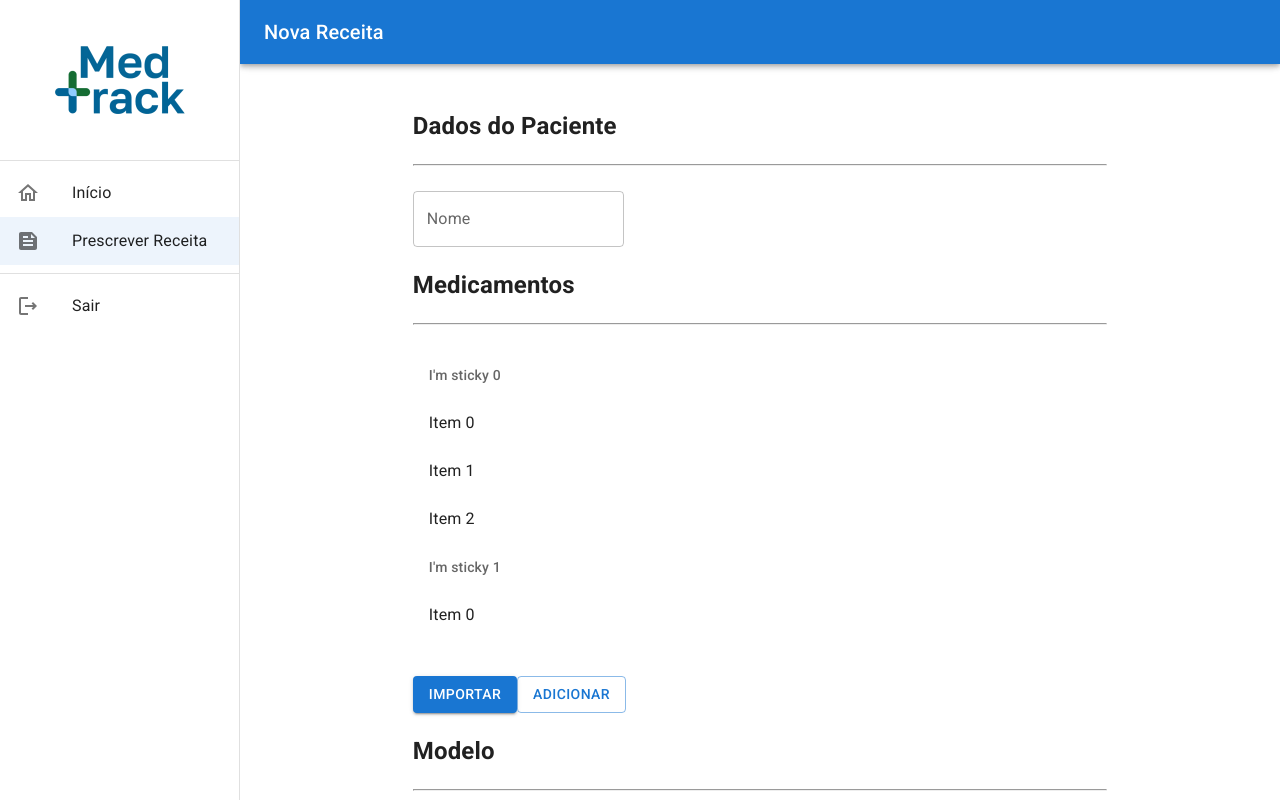
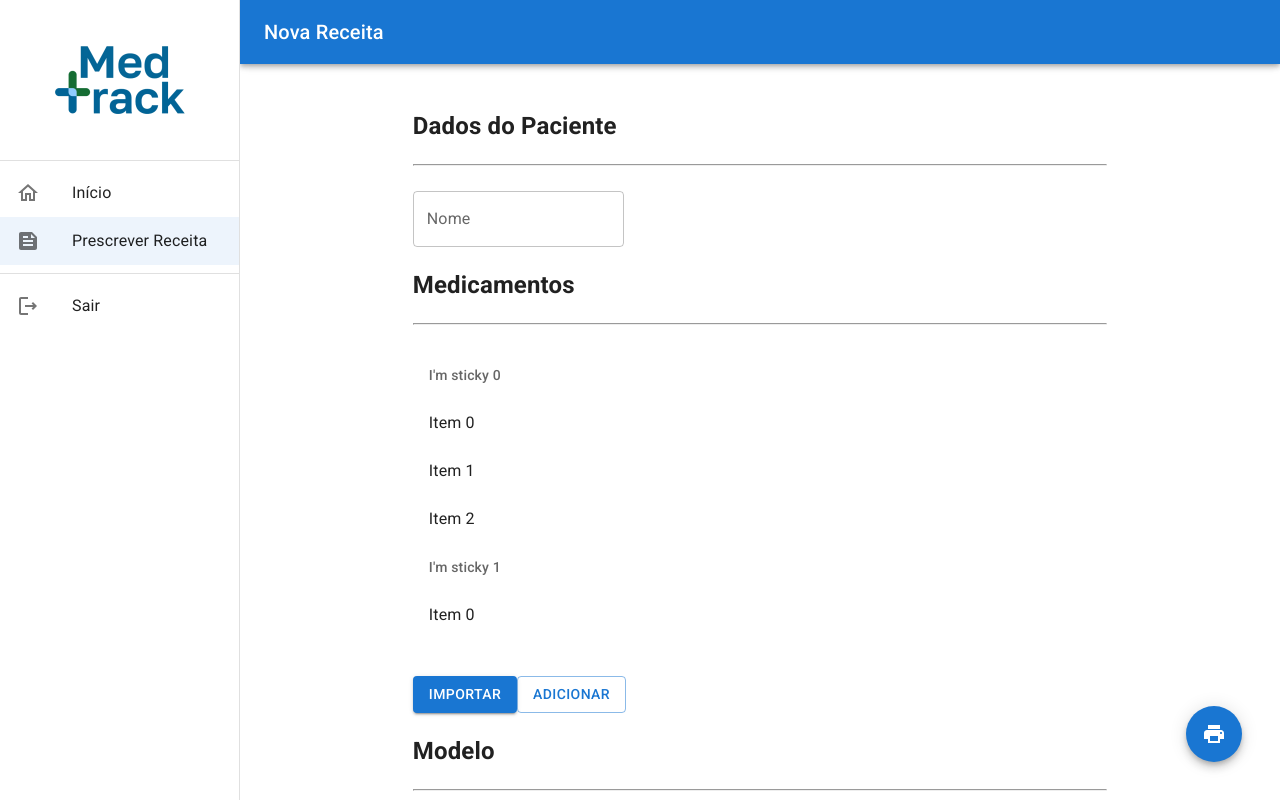
Before and after one commit to TaigoI/MedtrackWeb, a React (Create React App) app: page /app/receita in a window 1280 px wide. Shown: the top 802 px of the page. Built offline with nearby package versions, Linux system fonts and the light colour scheme.

Commit message:
feat: PDSG3-45 add floating action button

```diff
--- a/src/presentation/pages/app/create-prescription/index.tsx
+++ b/src/presentation/pages/app/create-prescription/index.tsx
@@ -2,7 +2,8 @@ import React, { useState } from 'react';
 
 import Toolbar from '@mui/material/Toolbar';
 import { DashboardContainerComponent } from '../../../components/dashboard-container';
-import { Box, Button, List, ListItem, ListItemText, ListSubheader, Switch, TextField } from '@mui/material';
+import { Box, Button, Fab, List, ListItem, ListItemText, ListSubheader, Switch, TextField } from '@mui/material';
+import { Feed, Print } from '@mui/icons-material';
 
 export const CreatePrescriptionScreen: React.FC = () => {
   const [saveAsTemplate, setSaveAsTemplate] = useState<boolean>();
@@ -18,6 +19,18 @@ export const CreatePrescriptionScreen: React.FC = () => {
         justifyContent: 'center',
         alignItems: 'center',
       }}>
+        <Fab
+          color="primary"
+          aria-label="add"
+          sx={{
+            position: 'fixed',
+            right: '0',
+            bottom: '0',
+            margin: '2.4rem'
+          }}
+        >
+          <Print />
+        </Fab>
         <Box sx={{width: '70%'}}>
           <Box sx={{backgroundColor: ''}}>
             <h2>Dados do Paciente</h2>
```
